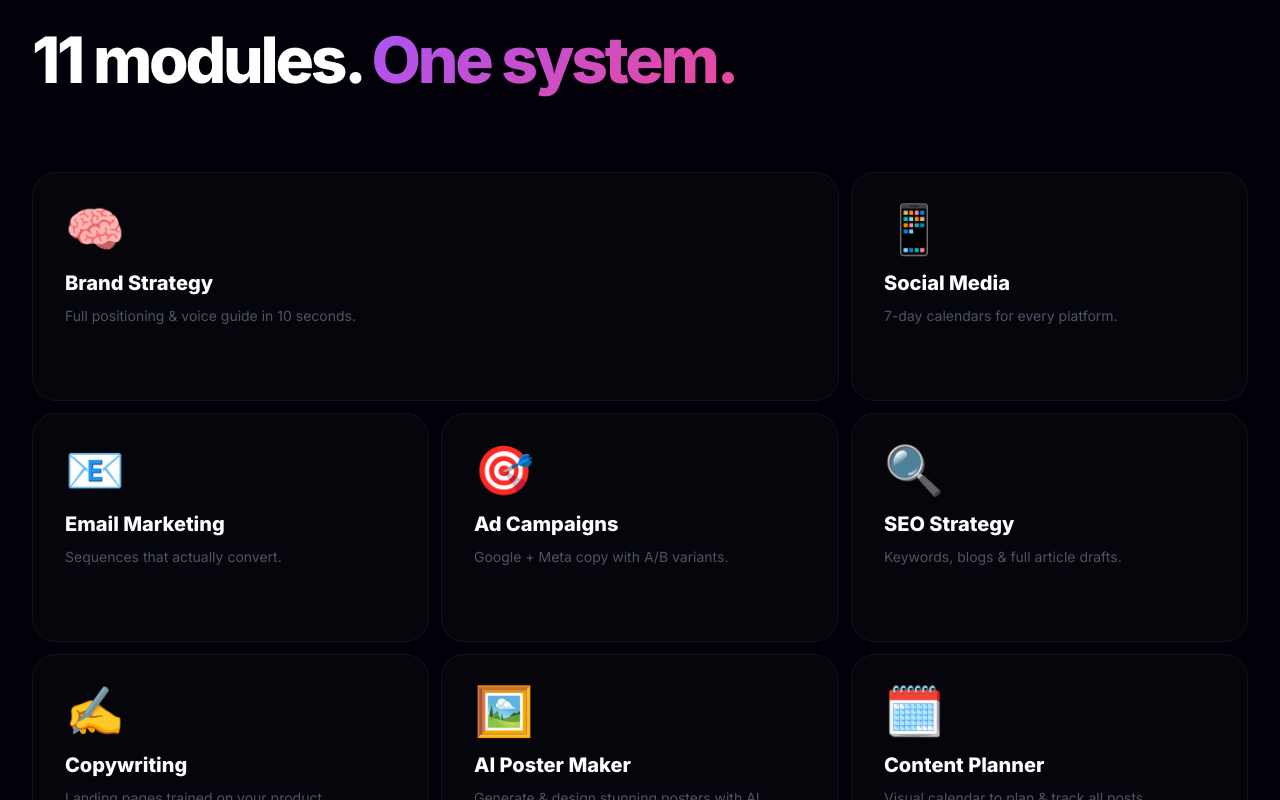
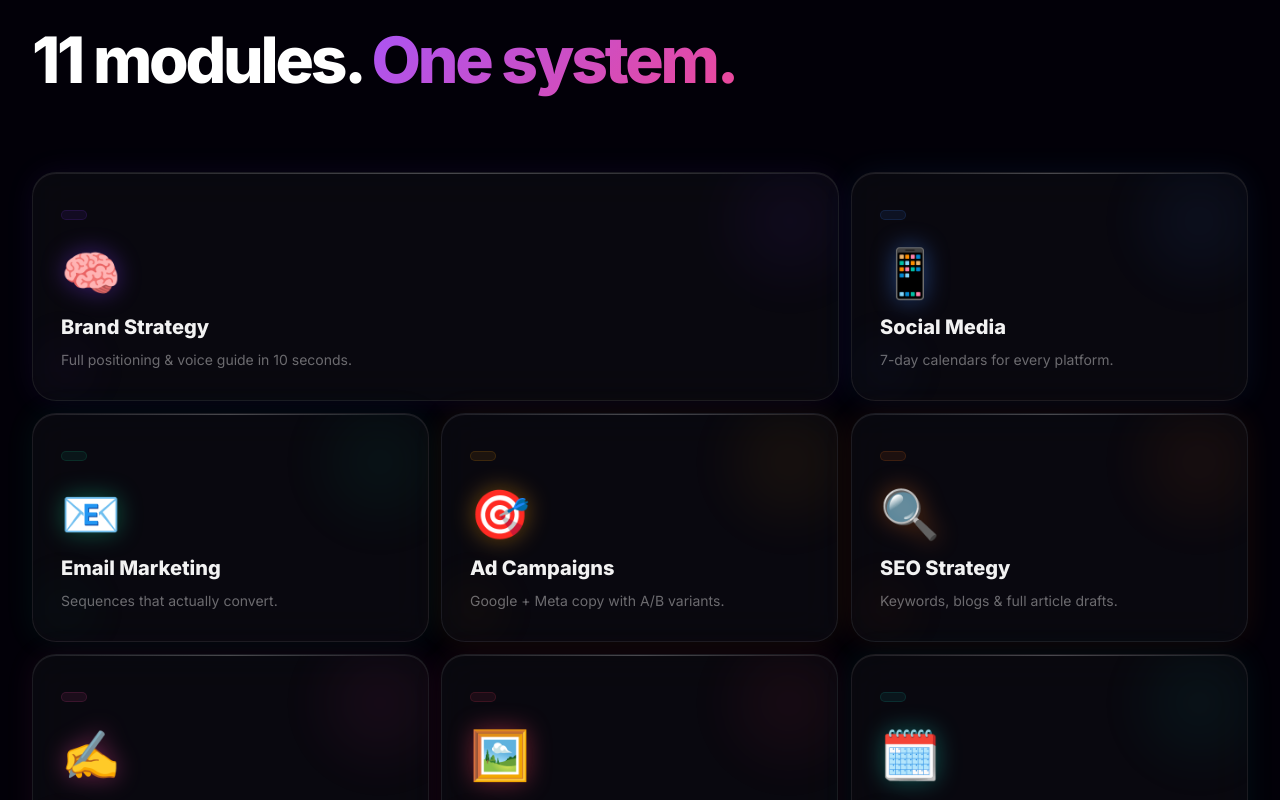
Before and after one commit to loopmintdigital-cyber/ai-marketing-copilot, a Next.js app: page / in a window 1280 px wide. Shown: the part 1800-2600 px from the top of the page. Built offline with nearby package versions, Linux system fonts and the light colour scheme.

Commit message:
feat: glassmorphism cards on landing page

```diff
--- a/app/page.tsx
+++ b/app/page.tsx
@@ -410,28 +410,39 @@ export default function Home() {
           <div className="grid grid-cols-3 gap-3">
             {features.map((f, i) => (
               <div key={f.title}
-                className={`group relative overflow-hidden rounded-3xl p-8 cursor-pointer ${f.span}`}
-                style={{ background: "rgba(255,255,255,0.02)", border: "1px solid rgba(255,255,255,0.05)", minHeight: 180, transform: `perspective(800px) rotateX(${tiltCards[f.title]?.x || 0}deg) rotateY(${tiltCards[f.title]?.y || 0}deg)`, transition: "transform 0.15s ease, box-shadow 0.3s ease, border-color 0.3s ease, background 0.3s ease" }}
+                className={`group relative overflow-hidden rounded-3xl p-7 cursor-pointer ${f.span}`}
+                style={{ background: "rgba(255,255,255,0.03)", backdropFilter: "blur(20px)", WebkitBackdropFilter: "blur(20px)", border: "1px solid rgba(255,255,255,0.08)", minHeight: 190, boxShadow: `0 0 30px ${f.glow}15, inset 0 1px 0 rgba(255,255,255,0.08)`, transform: `perspective(800px) rotateX(${tiltCards[f.title]?.x || 0}deg) rotateY(${tiltCards[f.title]?.y || 0}deg)`, transition: "transform 0.15s ease, box-shadow 0.4s ease, border-color 0.4s ease, background 0.4s ease" }}
                 onClick={() => router.push("/sign-up")}
                 onMouseMove={(e) => handleTilt(e, f.title)}
                 onMouseEnter={(e) => {
                   const el = e.currentTarget as HTMLElement;
-                  el.style.boxShadow = `0 0 60px ${f.glow}30`;
-                  el.style.borderColor = `${f.glow}40`;
-                  el.style.background = `${f.glow}08`;
+                  el.style.background = "rgba(255,255,255,0.06)";
+                  el.style.boxShadow = `0 20px 60px rgba(0,0,0,0.4), 0 0 80px ${f.glow}25, inset 0 1px 0 rgba(255,255,255,0.15)`;
+                  el.style.borderColor = `${f.glow}50`;
+                  el.style.transform = `perspective(800px) rotateX(${tiltCards[f.title]?.x || 0}deg) rotateY(${tiltCards[f.title]?.y || 0}deg) translateY(-6px)`;
                 }}
                 onMouseLeave={(e) => {
                   const el = e.currentTarget as HTMLElement;
-                  el.style.boxShadow = "none";
-                  el.style.borderColor = "rgba(255,255,255,0.05)";
-                  el.style.background = "rgba(255,255,255,0.02)";
+                  el.style.background = "rgba(255,255,255,0.03)";
+                  el.style.boxShadow = `0 0 30px ${f.glow}15, inset 0 1px 0 rgba(255,255,255,0.08)`;
+                  el.style.borderColor = "rgba(255,255,255,0.08)";
+                  el.style.transform = "perspective(800px) rotateX(0deg) rotateY(0deg) translateY(0px)";
                   resetTilt(f.title);
                 }}>
-                <div className="absolute -top-10 -right-10 w-40 h-40 rounded-full opacity-0 group-hover:opacity-100 transition-opacity duration-500" style={{ background: `radial-gradient(circle, ${f.glow}20 0%, transparent 70%)` }} />
-                <div className="text-5xl mb-4 group-hover:scale-110 transition-transform duration-300 inline-block relative z-10">{f.icon}</div>
-                <h3 className="text-white font-black text-xl mb-2 relative z-10">{f.title}</h3>
-                <p className="text-gray-600 text-sm leading-relaxed relative z-10">{f.desc}</p>
-                <div className="mt-6 text-xs font-bold uppercase tracking-wider opacity-0 group-hover:opacity-100 transition-all duration-300 translate-y-2 group-hover:translate-y-0 relative z-10" style={{ color: f.glow }}>Open module →</div>
+                <div className="absolute top-0 left-0 right-0 h-px" style={{ background: "linear-gradient(90deg, transparent, rgba(255,255,255,0.2), transparent)" }} />
+                <div className="absolute -top-12 -right-12 w-48 h-48 rounded-full opacity-30 group-hover:opacity-60 transition-opacity duration-500" style={{ background: `radial-gradient(circle, ${f.glow}40 0%, transparent 65%)`, filter: "blur(20px)" }} />
+                <div className="absolute -bottom-8 -left-8 w-32 h-32 rounded-full opacity-20 group-hover:opacity-40 transition-opacity duration-500" style={{ background: `radial-gradient(circle, ${f.glow}30 0%, transparent 65%)`, filter: "blur(15px)" }} />
+                <div className="absolute bottom-0 left-0 right-0 h-0.5 opacity-0 group-hover:opacity-100 transition-opacity duration-500" style={{ background: `linear-gradient(90deg, transparent, ${f.glow}, transparent)` }} />
+                <div className="flex items-center justify-between mb-5 relative z-10">
+                  <span className="text-xs font-black px-3 py-1 rounded-full uppercase tracking-widest" style={{ background: `${f.glow}15`, color: f.glow, border: `1px solid ${f.glow}25` }}>{f.tag}</span>
+                  <div className="w-7 h-7 rounded-full flex items-center justify-center opacity-0 group-hover:opacity-100 transition-all duration-300" style={{ background: `${f.glow}20`, border: `1px solid ${f.glow}30` }}>
+                    <span className="text-xs font-bold" style={{ color: f.glow }}>→</span>
+                  </div>
+                </div>
+                <div className="text-5xl mb-4 group-hover:scale-110 transition-transform duration-300 inline-block relative z-10" style={{ filter: `drop-shadow(0 0 12px ${f.glow}70)` }}>{f.icon}</div>
+                <h3 className="font-black text-xl mb-2 relative z-10" style={{ color: "rgba(255,255,255,0.95)" }}>{f.title}</h3>
+                <p className="text-sm leading-relaxed relative z-10" style={{ color: "rgba(255,255,255,0.4)" }}>{f.desc}</p>
+                <div className="absolute inset-0 rounded-3xl opacity-0 group-hover:opacity-100 transition-opacity duration-500 pointer-events-none" style={{ background: "linear-gradient(135deg, rgba(255,255,255,0.04) 0%, transparent 50%, rgba(255,255,255,0.02) 100%)" }} />
               </div>
             ))}
           </div>
```
